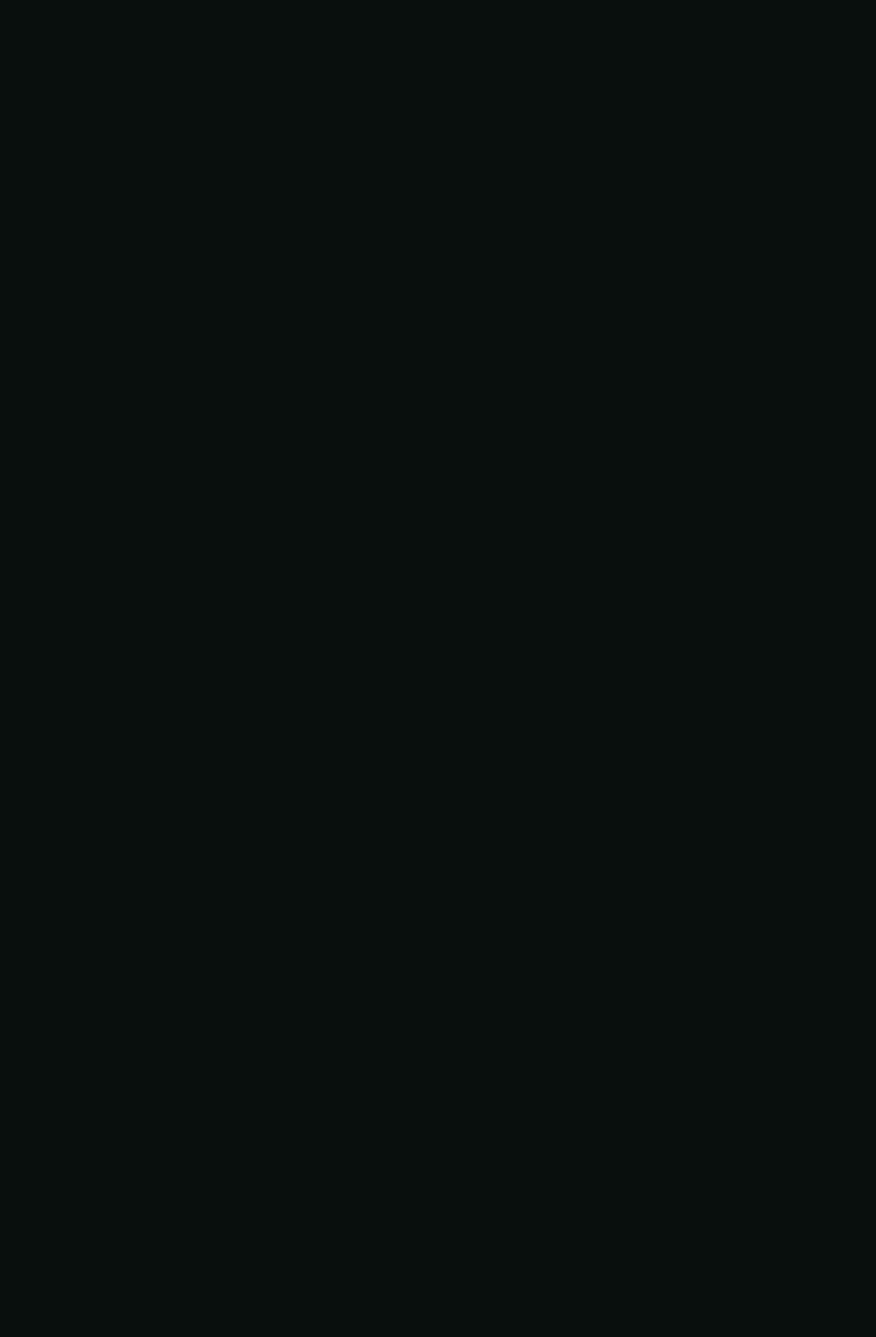
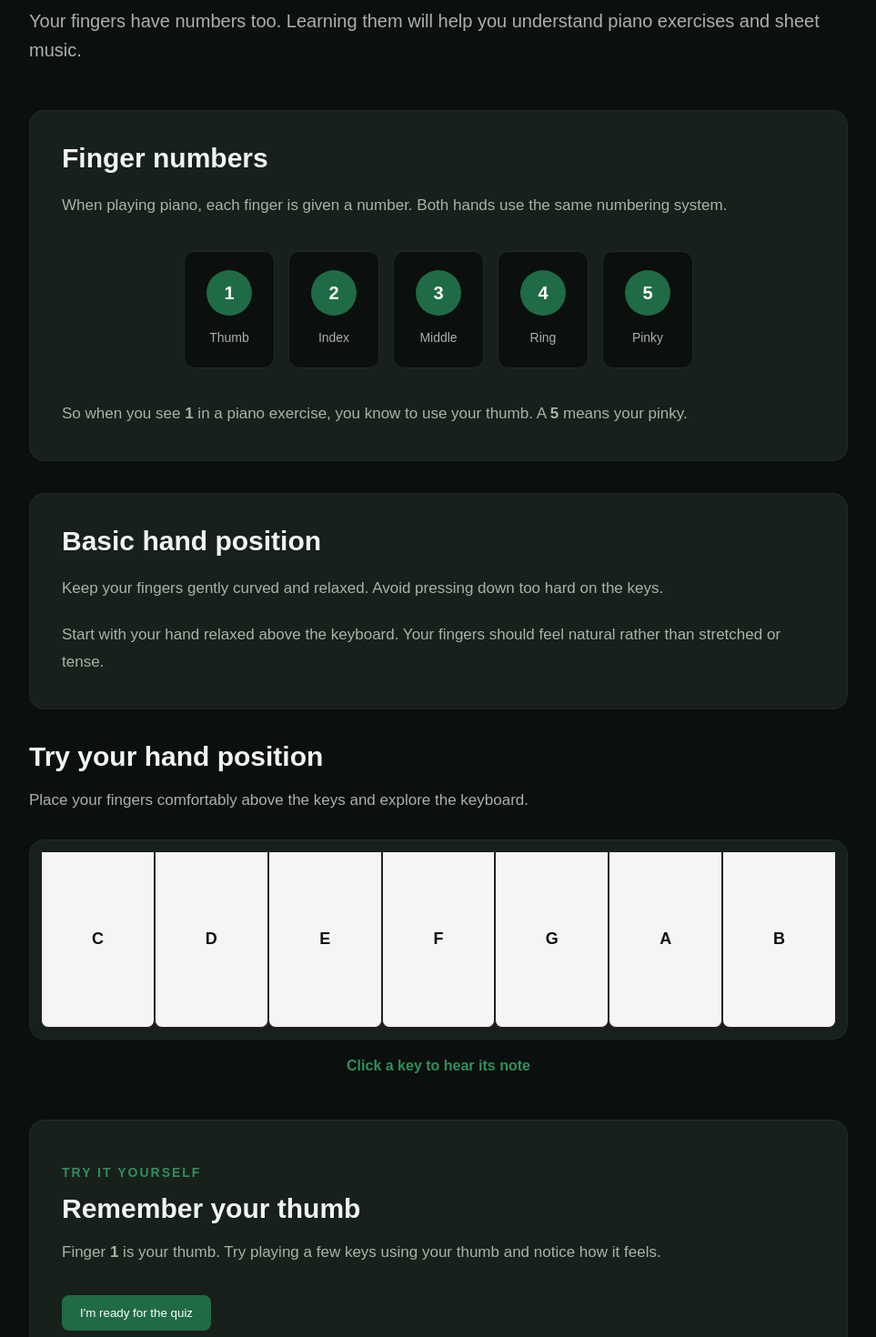
Before and after one commit to baebea86-code/learn-piano, a React (Vite) app: page /lesson/3 in a window 1280 px wide. Before the commit this address had no page. Shown: the part 200-1670 px from the top of the page at 91% size, without its empty margins (158-1121 px from the left). Before the commit the page ends 800 px from the top, so only its background shows below. Built offline with nearby package versions, Linux system fonts and the light colour scheme.

Commit message:
added lessons to lesoon pages with quizez

```diff
--- a/src/App.css
+++ b/src/App.css
@@ -674,3 +674,70 @@ nav a:hover {
 .quiz-result p {
   color: var(--text-muted);
 }
+
+/* =========================
+   NOTE SEQUENCE
+========================= */
+
+.note-sequence {
+  display: flex;
+  justify-content: center;
+  gap: 10px;
+  margin-top: 30px;
+  flex-wrap: wrap;
+}
+
+.note-sequence span {
+  display: flex;
+  justify-content: center;
+  align-items: center;
+  width: 55px;
+  height: 55px;
+  border-radius: 10px;
+  background: var(--black);
+  border: 1px solid var(--black-soft);
+  color: var(--green-light);
+  font-size: 20px;
+  font-weight: bold;
+}
+
+/* =========================
+   FINGER GUIDE
+========================= */
+
+.finger-guide {
+  display: flex;
+  justify-content: center;
+  gap: 15px;
+  margin: 35px 0;
+  flex-wrap: wrap;
+}
+
+.finger-guide div {
+  width: 100px;
+  padding: 20px 10px;
+  text-align: center;
+  border-radius: 12px;
+  background: var(--black);
+  border: 1px solid var(--black-soft);
+}
+
+.finger-guide span {
+  display: flex;
+  align-items: center;
+  justify-content: center;
+  width: 50px;
+  height: 50px;
+  margin: 0 auto 12px;
+  border-radius: 50%;
+  background: var(--green);
+  color: var(--white);
+  font-size: 20px;
+  font-weight: bold;
+}
+
+.finger-guide p {
+  margin: 0;
+  color: var(--text-muted);
+  font-size: 14px;
+}
--- a/src/App.jsx
+++ b/src/App.jsx
@@ -7,6 +7,8 @@ import LearningJourney from "./components/LearningJourney";
 import PracticeSection from "./components/PracticeSection";
 import Footer from "./components/Footer";
 import Lesson from "./pages/Lesson";
+import Lesson2 from "./pages/Lesson2";
+import Lesson3 from "./pages/Lesson3";
 
 function Home() {
   return (
@@ -26,6 +28,8 @@ function App() {
       <Routes>
         <Route path="/" element={<Home />} />
         <Route path="/lesson/1" element={<Lesson />} />
+        <Route path="/lesson/2" element={<Lesson2 />} />
+        <Route path="/lesson/3" element={<Lesson3 />} />
       </Routes>
     </BrowserRouter>
   );
--- a/src/components/LearningJourney.jsx
+++ b/src/components/LearningJourney.jsx
@@ -14,18 +14,21 @@ function LearningJourney() {
           number="01"
           title="Meet Your Piano"
           description="Get familiar with the layout of your keyboard."
+          link="/lesson/1"
         />
 
         <LessonCard
           number="02"
           title="Find Your Notes"
           description="Learn how to find C, D, E, F, G, A and B."
+          link="/lesson/2"
         />
 
         <LessonCard
           number="03"
           title="Meet Your Fingers"
           description="Learn finger numbers and your basic hand position."
+          link="/lesson/3"
         />
       </div>
     </section>
--- a/src/components/LessonCard.jsx
+++ b/src/components/LessonCard.jsx
@@ -1,4 +1,4 @@
-function LessonCard({ number, title, description }) {
+function LessonCard({ number, title, description, link }) {
   return (
     <div className="lesson-card">
       <p className="lesson-number">{number}</p>
@@ -7,7 +7,7 @@ function LessonCard({ number, title, description }) {
 
       <p>{description}</p>
 
-      <a href="/lesson/1">Start Lesson</a>
+      <a href={link}>Start Lesson</a>
     </div>
   );
 }
--- /dev/null
+++ b/src/pages/Lesson3.jsx
@@ -0,0 +1,167 @@
+import { useState } from "react";
+import PianoKeyboard from "../components/PianoKeyboard";
+
+function Lesson3() {
+  const [showQuiz, setShowQuiz] = useState(false);
+  const [selectedAnswer, setSelectedAnswer] = useState("");
+  const [quizComplete, setQuizComplete] = useState(false);
+
+  const correctAnswer = "Thumb";
+
+  const checkAnswer = () => {
+    setQuizComplete(true);
+  };
+
+  return (
+    <main className="lesson-page">
+      <p className="lesson-eyebrow">LESSON 03</p>
+
+      <h1>Meet Your Fingers</h1>
+
+      <p className="lesson-intro">
+        Your fingers have numbers too. Learning them will help you understand
+        piano exercises and sheet music.
+      </p>
+
+      <section className="lesson-content">
+        <h2>Finger numbers</h2>
+
+        <p>
+          When playing piano, each finger is given a number. Both hands use the
+          same numbering system.
+        </p>
+
+        <div className="finger-guide">
+          <div>
+            <span>1</span>
+            <p>Thumb</p>
+          </div>
+
+          <div>
+            <span>2</span>
+            <p>Index</p>
+          </div>
+
+          <div>
+            <span>3</span>
+            <p>Middle</p>
+          </div>
+
+          <div>
+            <span>4</span>
+            <p>Ring</p>
+          </div>
+
+          <div>
+            <span>5</span>
+            <p>Pinky</p>
+          </div>
+        </div>
+
+        <p>
+          So when you see <strong>1</strong> in a piano exercise, you know to
+          use your thumb. A <strong>5</strong> means your pinky.
+        </p>
+      </section>
+
+      <section className="lesson-content">
+        <h2>Basic hand position</h2>
+
+        <p>
+          Keep your fingers gently curved and relaxed. Avoid pressing down too
+          hard on the keys.
+        </p>
+
+        <p>
+          Start with your hand relaxed above the keyboard. Your fingers should
+          feel natural rather than stretched or tense.
+        </p>
+      </section>
+
+      <section className="keyboard-section">
+        <h2>Try your hand position</h2>
+
+        <p>
+          Place your fingers comfortably above the keys and explore the
+          keyboard.
+        </p>
+
+        <PianoKeyboard />
+      </section>
+
+      <section className="lesson-activity">
+        <p className="lesson-eyebrow">TRY IT YOURSELF</p>
+
+        <h2>Remember your thumb</h2>
+
+        <p>
+          Finger <strong>1</strong> is your thumb. Try playing a few keys using
+          your thumb and notice how it feels.
+        </p>
+
+        <button
+          className="activity-button"
+          onClick={() => setShowQuiz(true)}
+        >
+          I'm ready for the quiz
+        </button>
+      </section>
+
+      {showQuiz && (
+        <section className="quiz-section">
+          <p className="lesson-eyebrow">QUICK CHECK</p>
+
+          <h2>Which finger is number 1?</h2>
+
+          <div className="quiz-options">
+            {["Thumb", "Index", "Pinky"].map((option) => (
+              <button
+                key={option}
+                className={
+                  selectedAnswer === option
+                    ? "quiz-option selected"
+                    : "quiz-option"
+                }
+                onClick={() => setSelectedAnswer(option)}
+              >
+                {option}
+              </button>
+            ))}
+          </div>
+
+          {!quizComplete && (
+            <button className="quiz-submit" onClick={checkAnswer}>
+              Check My Answer
+            </button>
+          )}
+
+          {quizComplete && (
+            <div className="quiz-result">
+              {selectedAnswer === correctAnswer ? (
+                <>
+                  <h3>Correct! 🎹</h3>
+                  <p>
+                    Your thumb is finger number 1. You're ready to start using
+                    finger numbers in your practice.
+                  </p>
+                </>
+              ) : (
+                <>
+                  <h3>Not quite.</h3>
+                  <p>
+                    Finger number 1 is your thumb. Have another look at the
+                    finger guide above.
+                  </p>
+                </>
+              )}
+            </div>
+          )}
+        </section>
+      )}
+
+      <button>Continue</button>
+    </main>
+  );
+}
+
+export default Lesson3;
```
